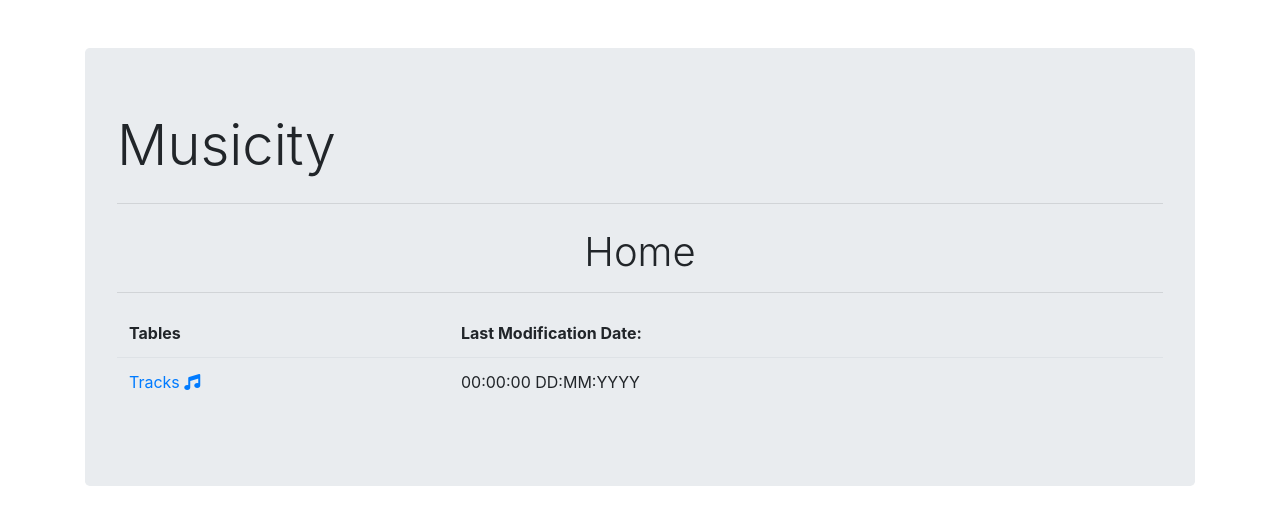
After one commit to Chili404/Musicity, a Django app: page /musicity/home/ in a window 1280 px wide. The commit adds this page. Shown: the top 525 px of the page. Run offline with Django 4.2, Linux system fonts and the light colour scheme.

Commit message:
Features/Home Addition
Added Home Page
Added Sort by ASC/DEC order

```diff
--- a/musicity/urls.py
+++ b/musicity/urls.py
@@ -15,8 +15,11 @@ Including another URLconf
 """
 from django.contrib import admin
 from django.urls import path, include
+from .views import redirect_view
 
 urlpatterns = [
     path('admin/', admin.site.urls),
+    path('', redirect_view),
     path('musicity/', include('musicity_db.urls'))
+    #path('musicity/', include('musicity_db.urls'))
 ]
--- /dev/null
+++ b/musicity/views.py
@@ -0,0 +1,5 @@
+from django.shortcuts import redirect
+
+def redirect_view(request):
+    response = redirect('/musicity/home')
+    return response
--- a/musicity_db/models.py
+++ b/musicity_db/models.py
@@ -3,7 +3,6 @@ from django.db import models
 # Create your models here.
 #TO-DO
 #   -Add Album Model
-
 
 class Artist(models.Model):
     name = models.CharField(max_length=100);
--- a/musicity_db/templates/musicity_db/base.html
+++ b/musicity_db/templates/musicity_db/base.html
@@ -14,11 +14,11 @@
         <div class="div.col-md-10.offset-md-1 mt-5">
             <div class="jumbotron">
                 <h1 class="display-4">Musicity</h1>
-                <p class="lead font-italic">Musicity Application Demo</p>
+                <!--<p class="lead font-italic">Demo</p>-->
                 <hr class="my-4">
                 {% block content %}
                 {% endblock content %}
-              </div>
+            </div>
         </div>
     </div>
 
--- /dev/null
+++ b/musicity_db/templates/musicity_db/index.html
@@ -0,0 +1,33 @@
+{% extends "musicity_db/base.html" %}
+
+{% block content %}
+<h3 class="display-4 text-center" style="font-size: 2.5em">
+    Home
+</h3>
+<hr>
+<table class="table table-borderless">
+    <thead class="border-bottom font-weight-bold">
+        <tr>
+            <td>
+                Tables
+            </td>
+            <td>
+                Last Modification Date:
+            </td>
+        </tr>
+    </thead>
+    <tbody>
+        <tr>
+            <td>
+                <a href="{% url 'track_list' %}">
+                    Tracks
+                    <i class="fa-solid fa-music"></i>
+                </a>
+            </td>
+            <td>
+                00:00:00 DD:MM:YYYY
+            </td>
+        </tr>
+    </tbody>
+</table>
+{% endblock content %}
--- a/musicity_db/urls.py
+++ b/musicity_db/urls.py
@@ -1,8 +1,11 @@
 from django.urls import path,include
 from . import views
 urlpatterns = [
+    path('home/', views.home, name="home"),
     path('track/', views.track_list, name="track_list"), #localhost:p#/employee/list
     path('track/form/', views.track_form, name="track_insert"),
     path('track/<int:id>/', views.track_form, name="track_update"),
-    path('track/delete/<int:id>', views.track_delete, name="track_delete")
+    path('track/delete/<int:id>', views.track_delete, name="track_delete"),
+    path('track/<str:header>', views.track_sort_asc, name="track_sort_asc"),
+    path('track/<str:header>', views.track_sort_dec, name="track_sort_dec")
 ]
--- a/musicity_db/views.py
+++ b/musicity_db/views.py
@@ -2,8 +2,14 @@ from django.shortcuts import render,redirect
 from .forms import TrackForm
 from .models import Track
 # Create your views here.
+def home(request):
+
+    return render(request, 'musicity_db/index.html')
+
 def track_list(request):
-    context = {'track_list':Track.objects.all()}
+    track_list = Track.objects.all().order_by('name', 'duration')
+    #track_list = Track.objects.all().order_by('-duration')
+    context = {'track_list':track_list}
     return render(request, "musicity_db/track_list.html", context)
 
 def track_form(request, id=0):
@@ -28,3 +34,13 @@ def track_delete(request, id):
     track = Track.objects.get(pk=id)
     track.delete()
     return redirect('/musicity/track/')
+
+def track_sort_asc(request, header):
+    track_list = Track.objects.all().order_by(header)
+    context = {'track_list':track_list}
+    return render(request, "musicity_db/track_list.html", context)
+
+def track_sort_dec(request, header):
+    track_list = Track.objects.all().order_by(header)
+    context = {'track_list':track_list}
+    return render(request, "musicity_db/track_list.html", context)
```
Also changed, not shown: musicity_db/templates/musicity_db/track_list.html (+39 -5 lines).
